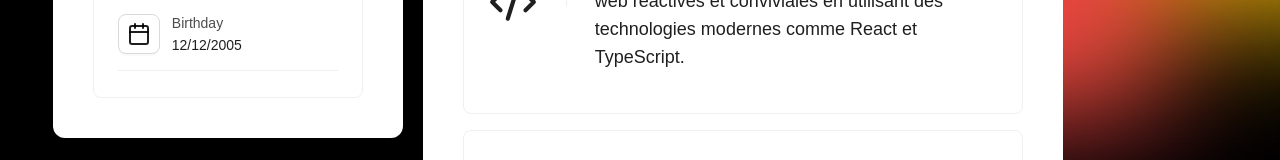
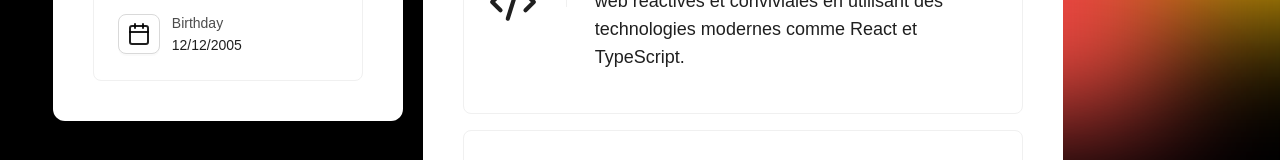
Before and after one commit to bounis67/portfolio, a React (Vite) app: page / in a window 1280 px wide. Shown: the part 760-920 px from the top of the page. Built offline with nearby package versions, Linux system fonts and the light colour scheme; a web font is replaced by a local one.

Commit message:
chore: Update key in contactInfosData

```diff
--- a/src/components/ContactInfo.tsx
+++ b/src/components/ContactInfo.tsx
@@ -1,4 +1,4 @@
-import { contactInfos } from "./../data/ContactInfos";
+import { contactInfos } from "../data/ContactInfosData";
 import { Button, Card, Divider, Tooltip, Typography, message } from "antd";
 import { useState } from "react";
 
--- a/src/data/ContactInfos.tsx
+++ b/src/data/ContactInfosData.tsx
@@ -21,13 +21,13 @@ export const contactInfos: ContactInfoType[] = [
         value: "bounis67",
     },
     {
-        key: 2,
+        key: 3,
         name: "Address",
         icon: <MapPinned strokeWidth={3} size={20} />,
         value: "France, Strasbourg",
     },
     {
-        key: 3,
+        key: 4,
         name: "Birthday",
         icon: <Calendar />,
         value: "12/12/2005",
```
